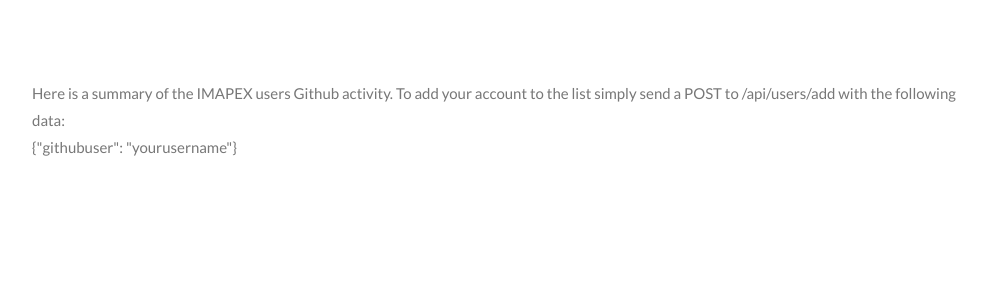
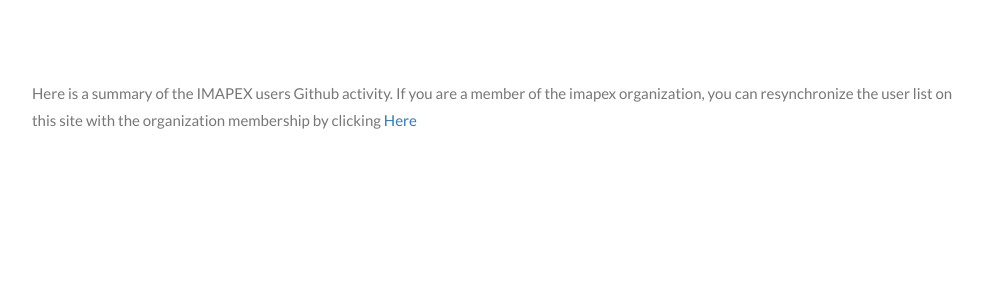
Before and after one commit to imapex/githubtracker, a Flask app: template templates/index.html in a window 1280 px wide. Shown: the part 50-350 px from the top of the page, without its empty margins (143-1130 px from the left). Run offline with Flask 2, Linux system fonts and the light colour scheme; the template is opened without the code that fills it, so the values that code supplies are empty.

Commit message:
add oauth integration for updating member list

```diff
--- a/app.py
+++ b/app.py
@@ -1,23 +1,139 @@
-from flask import Flask, render_template, Markup
+import os
+import requests
+
+from flask import Flask, request, g, session, request, redirect, url_for, render_template, Markup
+from flask import render_template_string
 from flask_restful import Api, Resource, request
-import BeautifulSoup
-import requests
-import os
 
-# TODO need to add data persistence
+from flask_github import GitHub
 
-USERS = [{"githubuser": "kecorbin"}]
+from sqlalchemy import create_engine, Column, Integer, String
+from sqlalchemy.orm import scoped_session, sessionmaker
+from sqlalchemy.ext.declarative import declarative_base
+
+DATABASE_URI = 'sqlite:////tmp/github-flask.db'
+SECRET_KEY = 'development key'
+DEBUG = True
+
+# test data
+USERS = []
+
+# Set these values
+GITHUB_CLIENT_ID = os.getenv("CLIENT_ID")
+GITHUB_CLIENT_SECRET = os.getenv("CLIENT_SECRET")
+
+# setup flask
+app = Flask(__name__)
+app.config.from_object(__name__)
+
+# setup github-flask
+app.config['GITHUB_CLIENT_ID'] = os.getenv("CLIENT_ID")
+app.config['GITHUB_CLIENT_SECRET'] = os.getenv("CLIENT_SECRET")
+
+github = GitHub(app)
+
+#github.authorize('admin:org')
+SCOPE = 'read:org'
+# setup flask-restful
+api = Api(app)
+
+# setup sqlalchemy
+engine = create_engine(app.config['DATABASE_URI'])
+db_session = scoped_session(sessionmaker(autocommit=False,
+                                         autoflush=False,
+                                         bind=engine))
+Base = declarative_base()
+Base.query = db_session.query_property()
+
+# Helpers for Github OAuth integration
+def init_db():
+    Base.metadata.create_all(bind=engine)
 
 
-app = Flask(__name__)
-api = Api(app)
+class User(Base):
+    __tablename__ = 'users'
+
+    id = Column(Integer, primary_key=True)
+    username = Column(String(200))
+    github_access_token = Column(String(200))
+
+    def __init__(self, github_access_token):
+        self.github_access_token = github_access_token
+
+
+@app.before_request
+def before_request():
+    g.user = None
+    if 'user_id' in session:
+        g.user = User.query.get(session['user_id'])
+
+
+@app.after_request
+def after_request(response):
+    db_session.remove()
+    return response
+
+
+@github.access_token_getter
+def token_getter():
+    user = g.user
+    if user is not None:
+        return user.github_access_token
+
+@app.route('/success')
+@github.authorized_handler
+def success():
+    global USERS
+    members = github.get('orgs/imapex/members')
+    member_ids = [m['login'] for m in members]
+    USERS = [{"githubuser": str(u)} for u in member_ids]
+    print USERS
+
+    return render_template_string("User list updated based on org membership!")
+
+
+@app.route('/authorized')
+@github.authorized_handler
+def authorized(access_token):
+    next_url = request.args.get('next') or url_for('success')
+    if access_token is None:
+        return redirect(next_url)
+
+    user = User.query.filter_by(github_access_token=access_token).first()
+
+    if user is None:
+        user = User(access_token)
+        db_session.add(user)
+    user.github_access_token = access_token
+    db_session.commit()
+
+    session['user_id'] = user.id
+    print("Updating users requested by: {}".format(session['user_id']))
+    return redirect(next_url)
+
+
+@app.route('/update')
+def login():
+    return github.authorize(scope=SCOPE)
+
+
+@app.route('/logout')
+def logout():
+    session.pop('user_id', None)
+    return redirect(url_for('index'))
+
+
+@app.route('/user')
+def user():
+    return str(github.get('user'))
+
 
 @app.route('/')
-def contributions():
+def index():
+
     cals = {}
     for u in USERS:
         resp = requests.get('https://github.com/users/{}/contributions'.format(u['githubuser'])).text
-        soup = BeautifulSoup.BeautifulSoup(resp)
         cals[u['githubuser']] = Markup(resp)
 
     return render_template('index.html', cals=cals)
@@ -34,5 +150,7 @@
 
 api.add_resource(AddMember, '/api/users/add')
 
+
 if __name__ == '__main__':
-    app.run(host='0.0.0.0', debug=os.getenv("FLASK_DEBUG"))
+    init_db()
+    app.run(debug=True)
--- a/requirements.txt
+++ b/requirements.txt
@@ -3,3 +3,4 @@
 Flask-RESTful==0.3.5
 requests
 spark-python
+GitHub-Flask
--- a/templates/index.html
+++ b/templates/index.html
@@ -1,12 +1,12 @@
 {% extends "base.html" %}
 {% block content %}
 
-Here is a summary of the IMAPEX users Github activity.  To add your account to the list simply send a POST to /api/users/add
-with the following data:
+Here is a summary of the IMAPEX users Github activity.
+
+If you are a member of the imapex organization, you can resynchronize the user list on this site with the organization membership
+by clicking <a href="/update">Here</a>
 <br>
 
-
-{"githubuser": "yourusername"}
 
 <div class="container-fluid">
     {% for key, value in cals.iteritems() %}
```
Also changed, not shown: templates/success.html (added, +13 -0 lines).
